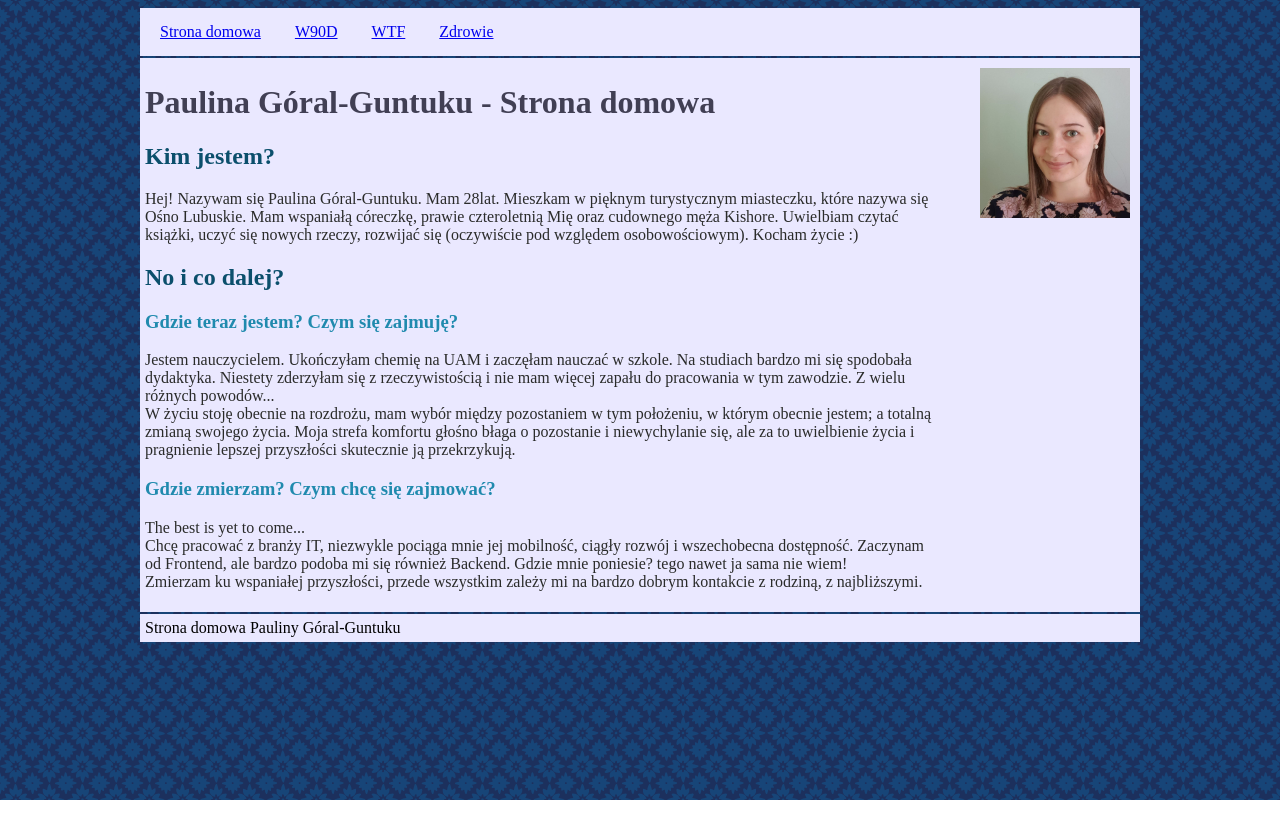
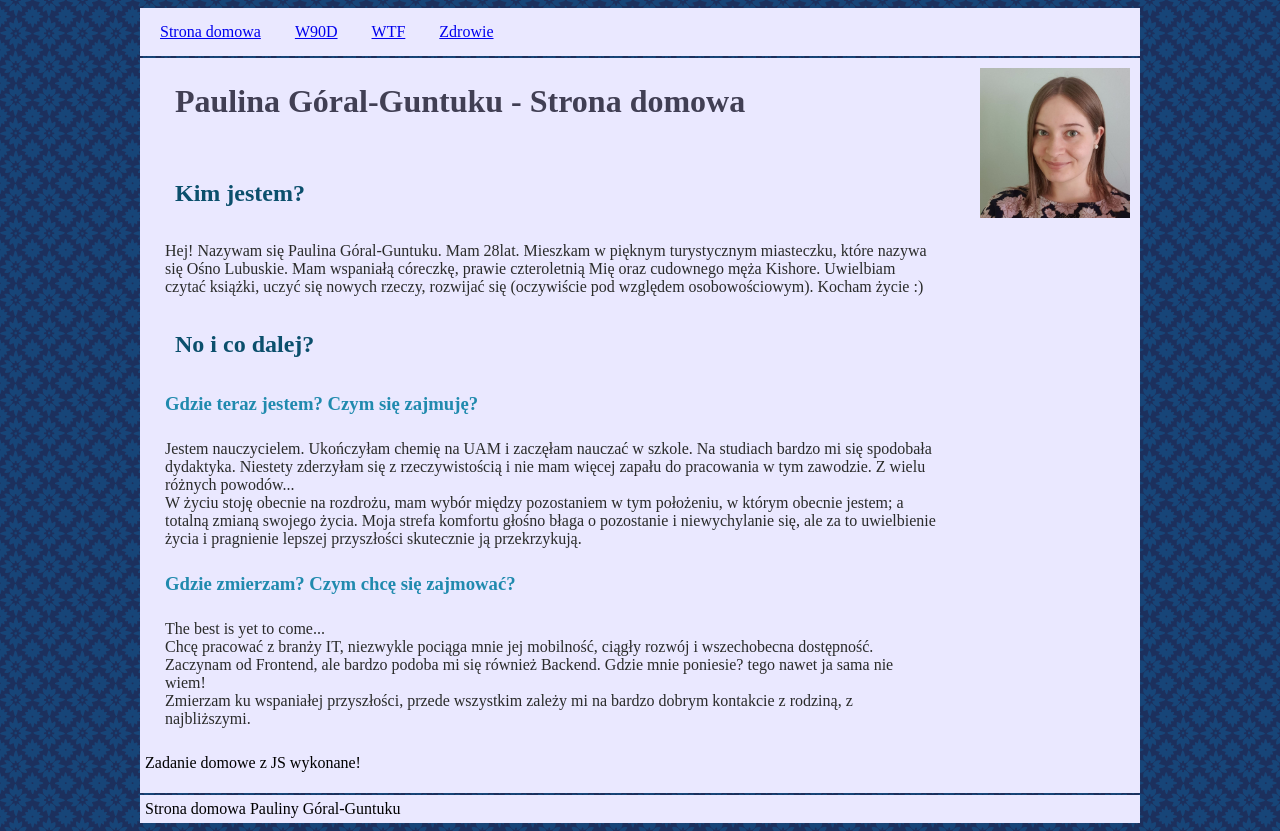
Before and after one commit to paulina-goral-guntuku/homepage, a plain HTML site: page index.html in a window 1280 px wide. Before the commit the page ends 800 px from the top, so only its background shows below. Drawn offline with Linux system fonts and the light colour scheme.

Commit message:
Added text to HTML using JS

```diff
--- a/index.html
+++ b/index.html
@@ -65,6 +65,7 @@
             Zmierzam ku wspaniałej przyszłości, przede wszystkim zależy mi na
             bardzo dobrym kontakcie z rodziną, z najbliższymi.
           </p>
+          <p class="homework--js"></p>
         </article>
       </section>
     </main>
--- a/main.js
+++ b/main.js
@@ -5,3 +5,6 @@ console.log(firstName);
 console.log(age);
 
 console.log(`Cześć. Mam na imię ${firstName} i mam ${age} lat.`);
+
+const paragraph = document.querySelector('.homework--js');
+paragraph.innerHTML = 'Zadanie domowe z JS wykonane!';
--- a/style.css
+++ b/style.css
@@ -32,6 +32,8 @@ main {
   color: #413f54;
   display: block;
   box-sizing: border-box;
+  margin: 10px 10px 30px 10px;
+  padding: 10px 20px;
 }
 
 .picture {
@@ -53,6 +55,8 @@ main {
   width: 80%;
   display: block;
   box-sizing: border-box;
+  margin: 5px 10px;
+  padding: 10px;
 }
 
 .about-me__header {
@@ -60,6 +64,8 @@ main {
   width: 80%;
   display: block;
   box-sizing: border-box;
+  margin: 5px 10px;
+  padding: 20px;
 }
 
 .about-me__question {
@@ -67,6 +73,8 @@ main {
   width: 80%;
   display: block;
   box-sizing: border-box;
+  margin: 5px 10px;
+  padding: 10px;
 }
 
 .footer {
```
